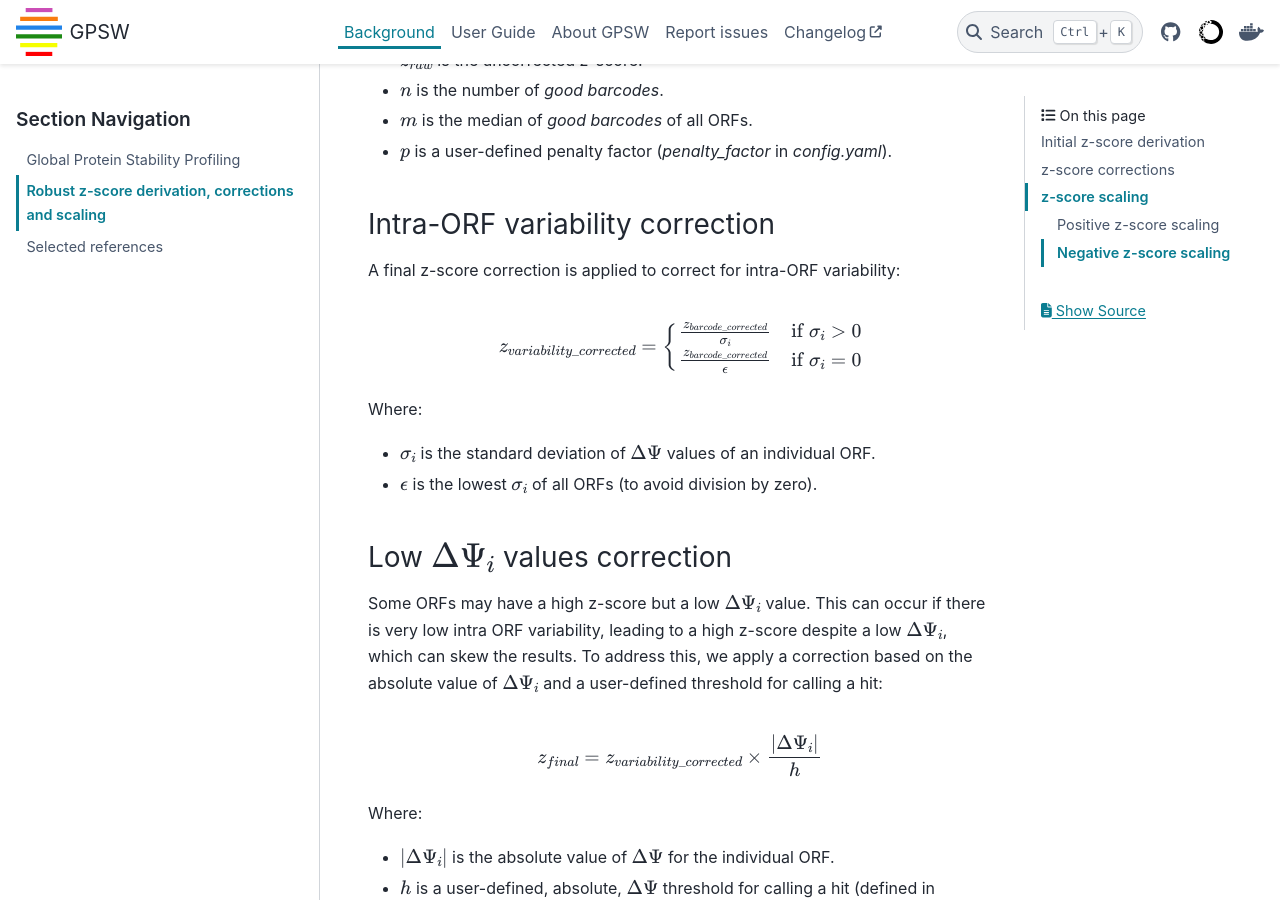
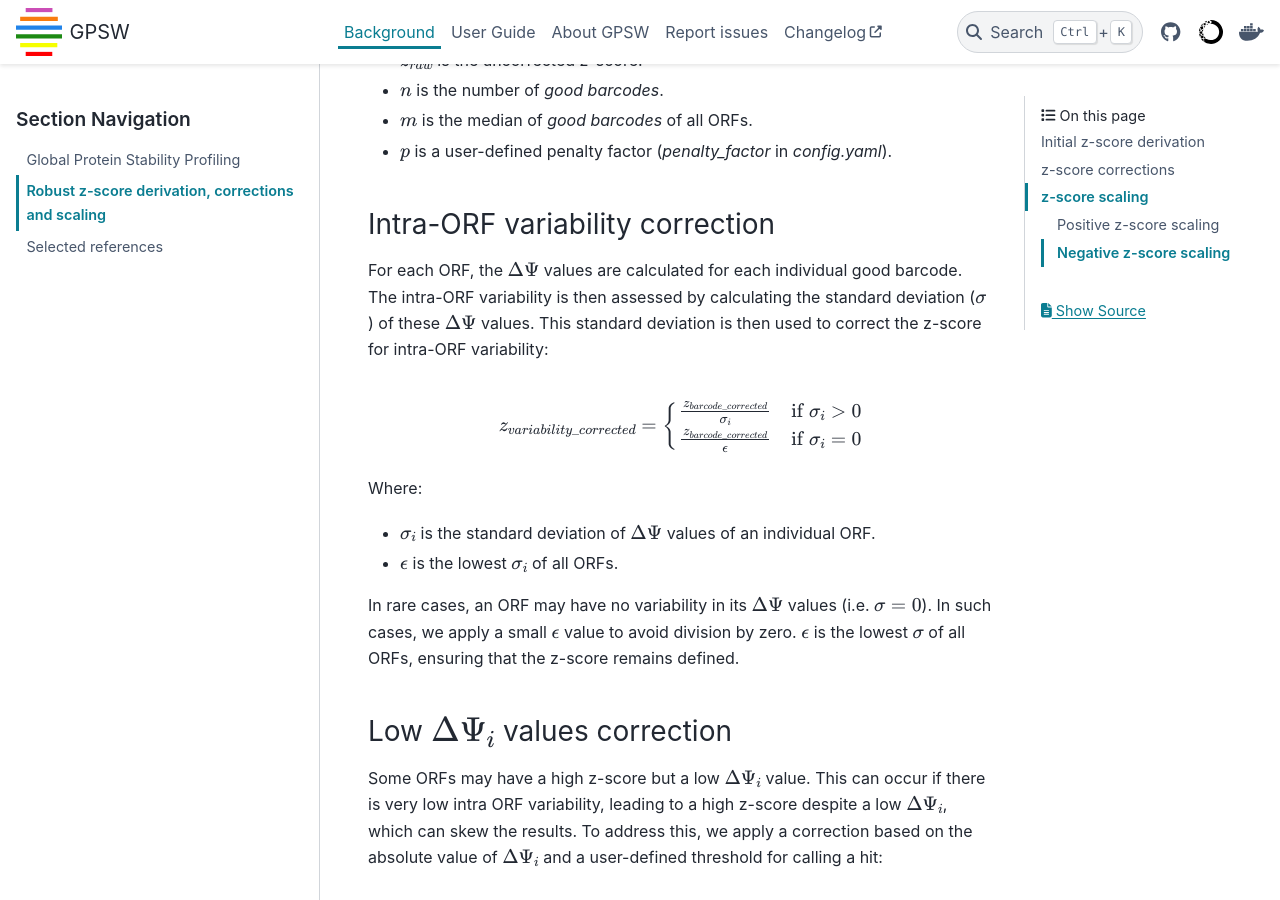
Before and after one commit to niekwit/gps-orfeome, a Sphinx documentation site: the page built from docs/zscores.rst, in a window 1280 px wide and 900 px high, scrolled down 1676 px. Built offline with Sphinx 7.4.7 and the PyData theme 0.15.4, drawn with Linux system fonts in a browser that asks for light colours.

Commit message:
better explanation of variability correction

```diff
--- a/docs/zscores.rst
+++ b/docs/zscores.rst
@@ -56,7 +56,7 @@ Where:
 Intra-ORF variability correction
 ^^^^^^^^^^^^^^^^^^^^^^^^^^^^^^^^^^^
 
-A final z-score correction is applied to correct for intra-ORF variability:
+For each ORF, the :math:`\Delta\Psi` values are calculated for each individual good barcode. The intra-ORF variability is then assessed by calculating the standard deviation (:math:`\sigma`) of these :math:`\Delta\Psi` values. This standard deviation is then used to correct the z-score for intra-ORF variability:
 
 .. math::
 
@@ -68,7 +68,9 @@ A final z-score correction is applied to correct for intra-ORF variability:
 Where:
 
 - :math:`\sigma_{i}` is the standard deviation of :math:`\Delta\Psi` values of an individual ORF.
-- :math:`\epsilon` is the lowest :math:`\sigma_i` of all ORFs (to avoid division by zero).
+- :math:`\epsilon` is the lowest :math:`\sigma_i` of all ORFs.
+
+In rare cases, an ORF may have no variability in its :math:`\Delta\Psi` values (i.e. :math:`\sigma = 0`). In such cases, we apply a small :math:`\epsilon` value to avoid division by zero. :math:`\epsilon` is the lowest :math:`\sigma` of all ORFs, ensuring that the z-score remains defined.
 
 
 Low :math:`\Delta\Psi_i` values correction
```
